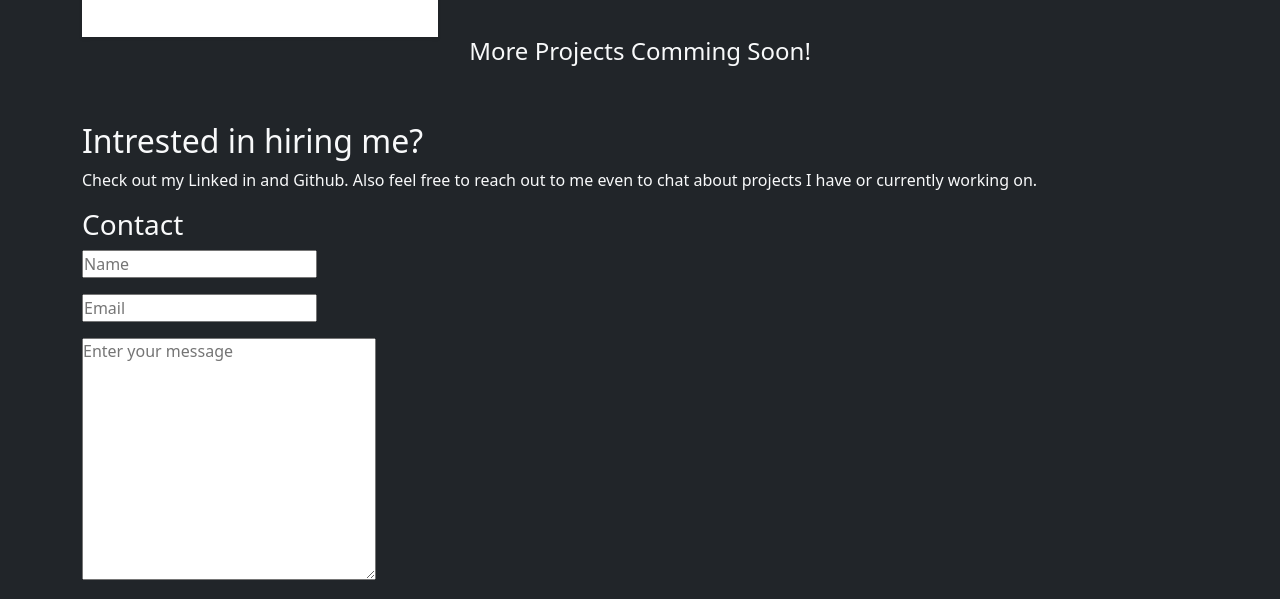
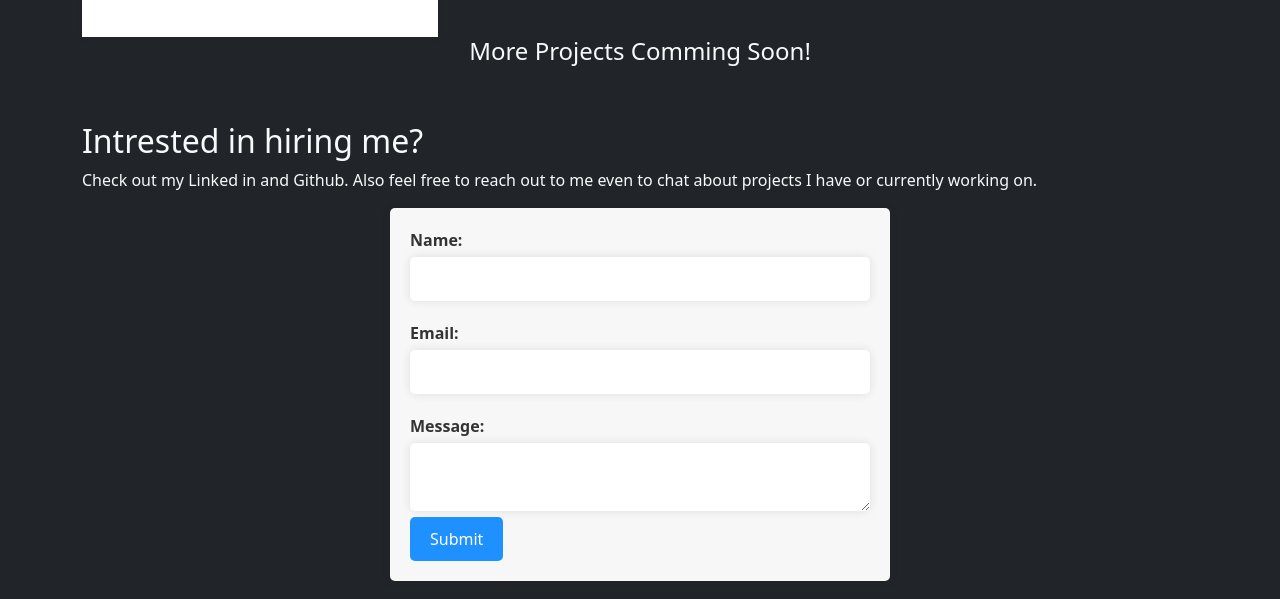
Before and after one commit to Chadpaul97/Chadpaul97.github.io, a plain HTML site: page index.html in a window 1280 px wide. Shown: the part 1986-2585 px from the top of the page. Drawn offline with nearby package versions, Linux system fonts and the light colour scheme.

Commit message:
Form Styles

```diff
--- a/index.html
+++ b/index.html
@@ -156,29 +156,17 @@
             currently working on.</p>
 
         <div>
+            <form id="myForm" action="" method="post">
+                <label for="name">Name:</label>
+                <input type="text" id="name" name="name"><br>
 
-            <form class=" d-flex justify-content-center "></form>
-            <h3>Contact</h3>
+                <label for="email">Email:</label>
+                <input type="email" id="email" name="email"><br>
 
+                <label for="message">Message:</label><br>
+                <textarea id="message" name="message"></textarea><br>
 
-            <div class="d-flex gap-3 flex-column" id="contact">
-                <div>
-                    <input type="text" placeholder="Name" />
-                </div>
-                <div>
-                    <input type="text" placeholder="Email" />
-                </div>
-                <div>
-                    <textarea name="" id="" cols="30" rows="10" placeholder="Enter your message"></textarea>
-
-                </div>
-                <div>
-                    <button type="submit">Send It</button>
-                </div>
-
-
-            </div>
-
+                <input type="submit" value="Submit">
             </form>
         </div>
     </div>
--- a/style.css
+++ b/style.css
@@ -186,3 +186,59 @@ html {
 .bottom {
     background-color: #1b242f;
 }
+
+
+
+
+/* Style for desktop screens */
+form {
+    max-width: 500px;
+    margin: 0 auto;
+    background-color: #f7f7f7;
+    padding: 20px;
+    border-radius: 5px;
+    box-shadow: 0px 0px 10px rgba(0, 0, 0, 0.1);
+}
+
+label {
+    display: block;
+    font-size: 16px;
+    font-weight: bold;
+    margin-bottom: 5px;
+    color: #333;
+}
+
+input[type="text"],
+input[type="email"],
+textarea {
+    width: 100%;
+    padding: 10px;
+    margin-bottom: 20px;
+    box-sizing: border-box;
+    border: none;
+    border-radius: 5px;
+    background-color: #fff;
+    color: #555;
+    box-shadow: 0px 0px 10px rgba(0, 0, 0, 0.1);
+}
+
+input[type="submit"] {
+    background-color: #1e90ff;
+    color: #fff;
+    padding: 10px 20px;
+    border: none;
+    border-radius: 5px;
+    cursor: pointer;
+    transition: background-color 0.3s ease;
+}
+
+input[type="submit"]:hover {
+    background-color: #0066cc;
+}
+
+/* Style for mobile screens */
+@media screen and (max-width: 480px) {
+    input[type="submit"] {
+        width: 100%;
+    }
+}
```
